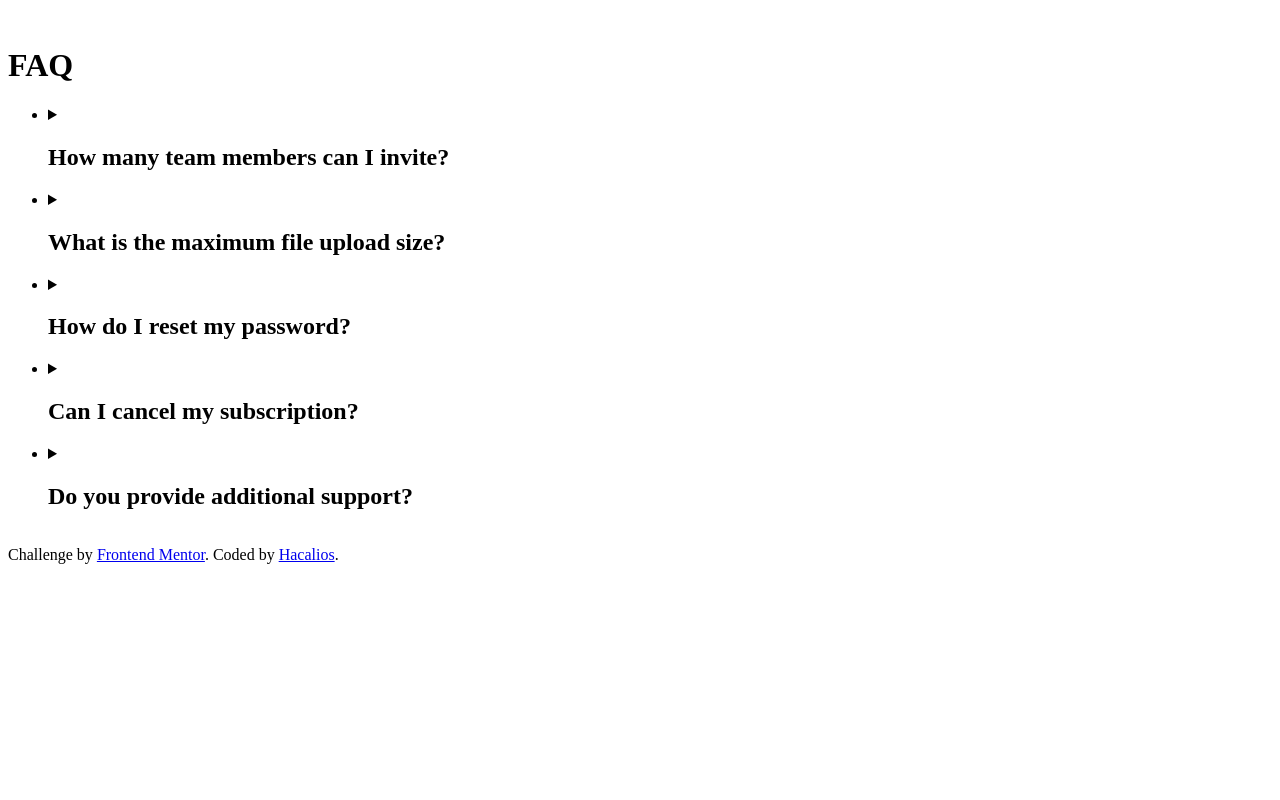
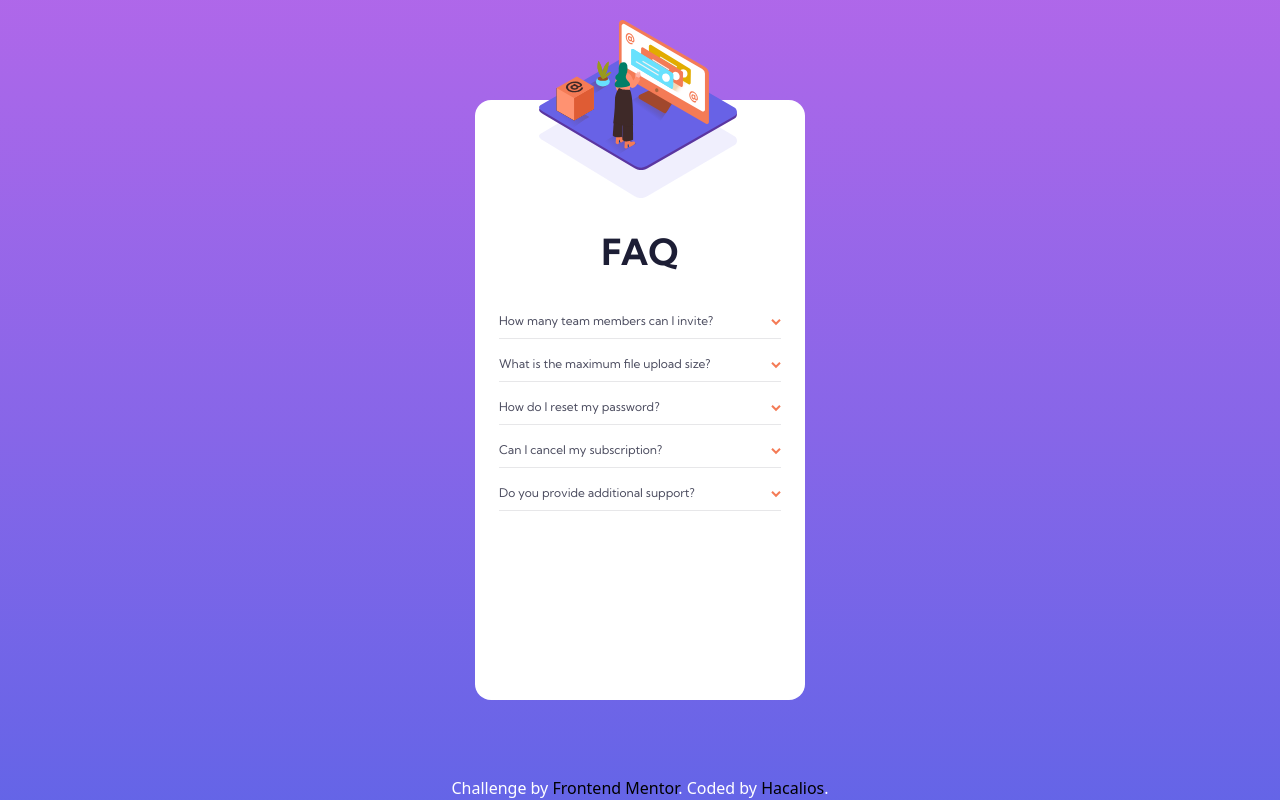
Before and after one commit to Lunaciaa/faq-accordion-card-main, a website: page index.html in a window 1280 px wide. Drawn offline with Linux system fonts and the light colour scheme; the site is published under a folder, as on GitHub Pages, so addresses that start at the root find nothing.

Commit message:
Add "." into html

```diff
--- a/index.html
+++ b/index.html
@@ -15,7 +15,7 @@
         <link
             href="https://fonts.googleapis.com/css2?family=Kumbh+Sans:wght@400;700&display=swap"
             rel="stylesheet" />
-        <link rel="stylesheet" href="/dist/output.css" />
+        <link rel="stylesheet" href="./dist/output.css" />
 
         <title>Frontend Mentor | FAQ Accordion Card</title>
     </head>
@@ -27,26 +27,26 @@
                 <div class="relative overflow-visible h-[100px] desktop:flex-1 ">
                     <img
                         class="hidden desktop:block desktop:absolute desktop:top-[200px] desktop:-left-[116px] z-50"
-                        src="/images/illustration-box-desktop.svg"
+                        src="./images/illustration-box-desktop.svg"
                         alt="" />
                     <picture class="">
                         <source
                             media="(min-width: 1440px)"
                             srcset="
-                                /images/illustration-woman-online-desktop.svg
+                                ./images/illustration-woman-online-desktop.svg
                             " />
                         <img
                             class="absolute -top-20 left-16 w-[198px] h-[150px] desktop:w-fit desktop:h-fit desktop:top-20 desktop:-left-16 z-10"
-                            src="/images/illustration-woman-online-mobile.svg"
+                            src="./images/illustration-woman-online-mobile.svg"
                             alt="" />
                     </picture>
                     <picture class="absolute top-3 left-16 desktop:-top-5 desktop:-left-28 z-0">
                         <source
                             media="(min-width: 1440px)"
-                            srcset="/images/bg-pattern-desktop.svg" />
+                            srcset="./images/bg-pattern-desktop.svg" />
                         <img
                             class="w-[198px] desktop:w-auto desktop:h-[500px]"
-                            src="/images/bg-pattern-mobile.svg"
+                            src="./images/bg-pattern-mobile.svg"
                             alt="" />
                     </picture>
                 </div>
@@ -73,7 +73,7 @@
                                             <span>
                                                 <img
                                                     class="inline-block"
-                                                    src="/images/icon-arrow-down.svg"
+                                                    src="./images/icon-arrow-down.svg"
                                                     alt="" />
                                             </span>
                                         </h2>
@@ -97,7 +97,7 @@
                                             <span
                                                 ><img
                                                     class="inline-block"
-                                                    src="/images/icon-arrow-down.svg"
+                                                    src="./images/icon-arrow-down.svg"
                                                     alt=""
                                             /></span>
                                         </h2>
@@ -120,7 +120,7 @@
                                             <span
                                                 ><img
                                                     class="inline-block"
-                                                    src="/images/icon-arrow-down.svg"
+                                                    src="./images/icon-arrow-down.svg"
                                                     alt=""
                                             /></span>
                                         </h2>
@@ -144,7 +144,7 @@
                                             <span
                                                 ><img
                                                     class="inline-block"
-                                                    src="/images/icon-arrow-down.svg"
+                                                    src="./images/icon-arrow-down.svg"
                                                     alt=""
                                             /></span>
                                         </h2>
@@ -167,7 +167,7 @@
                                             <span
                                                 ><img
                                                     class="inline-block"
-                                                    src="/images/icon-arrow-down.svg"
+                                                    src="./images/icon-arrow-down.svg"
                                                     alt=""
                                             /></span>
                                         </h2>
```
